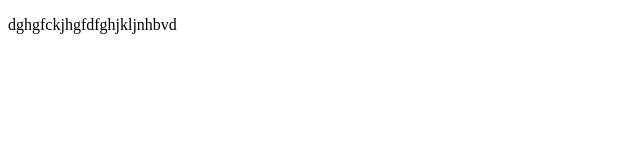
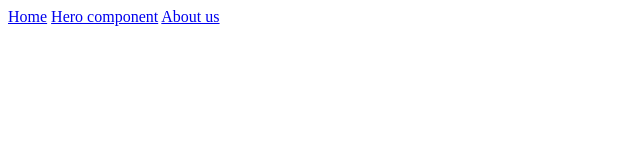
Before and after one commit to IulianaJ/FirstHomework, a plain HTML site: page index.html in a window 1280 px wide. Shown: the whole page, without its empty margins (0-640 px from the left). Drawn offline with Linux system fonts and the light colour scheme.

Commit message:
Nav bar added

```diff
--- a/index.html
+++ b/index.html
@@ -4,8 +4,16 @@
     <meta charset="UTF-8">
     <meta name="viewport" content="width=device-width, initial-scale=1.0">
     <title>Document</title>
+    <link rel="stylesheet" href="index.css"/>
 </head>
 <body>
-    <p>dghgfckjhgfdfghjkljnhbvd</p>
+    <nav>
+        <a href="#home">Home</a>
+        <a href="#hero">Hero component</a>
+        <a href="#aboutUs">About us</a>
+    </nav>
+    <p id="home"></p>
+
+    <p id="aboutUs"></p>
 </body>
 </html>
```
Also changed, not shown: index.css (added).
